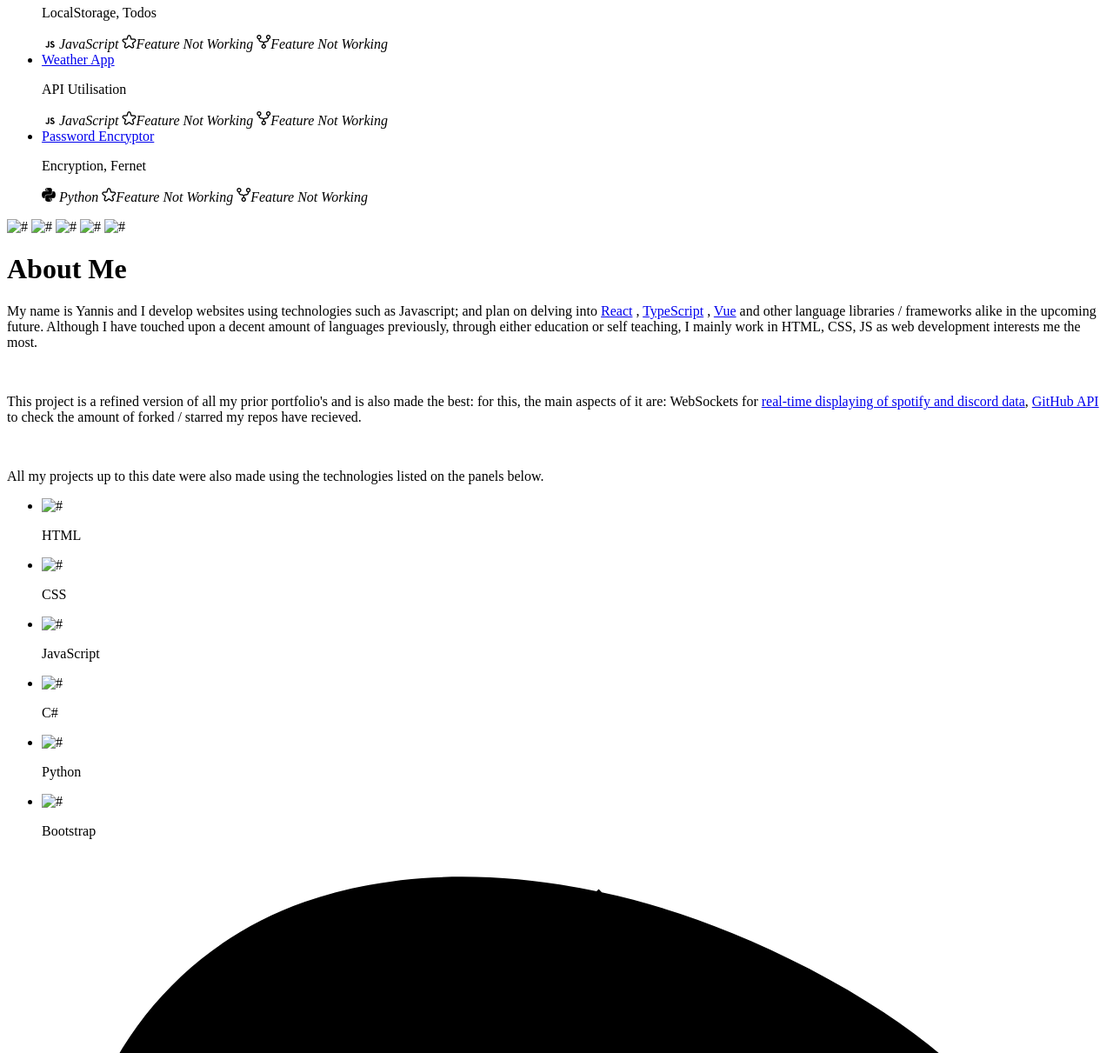
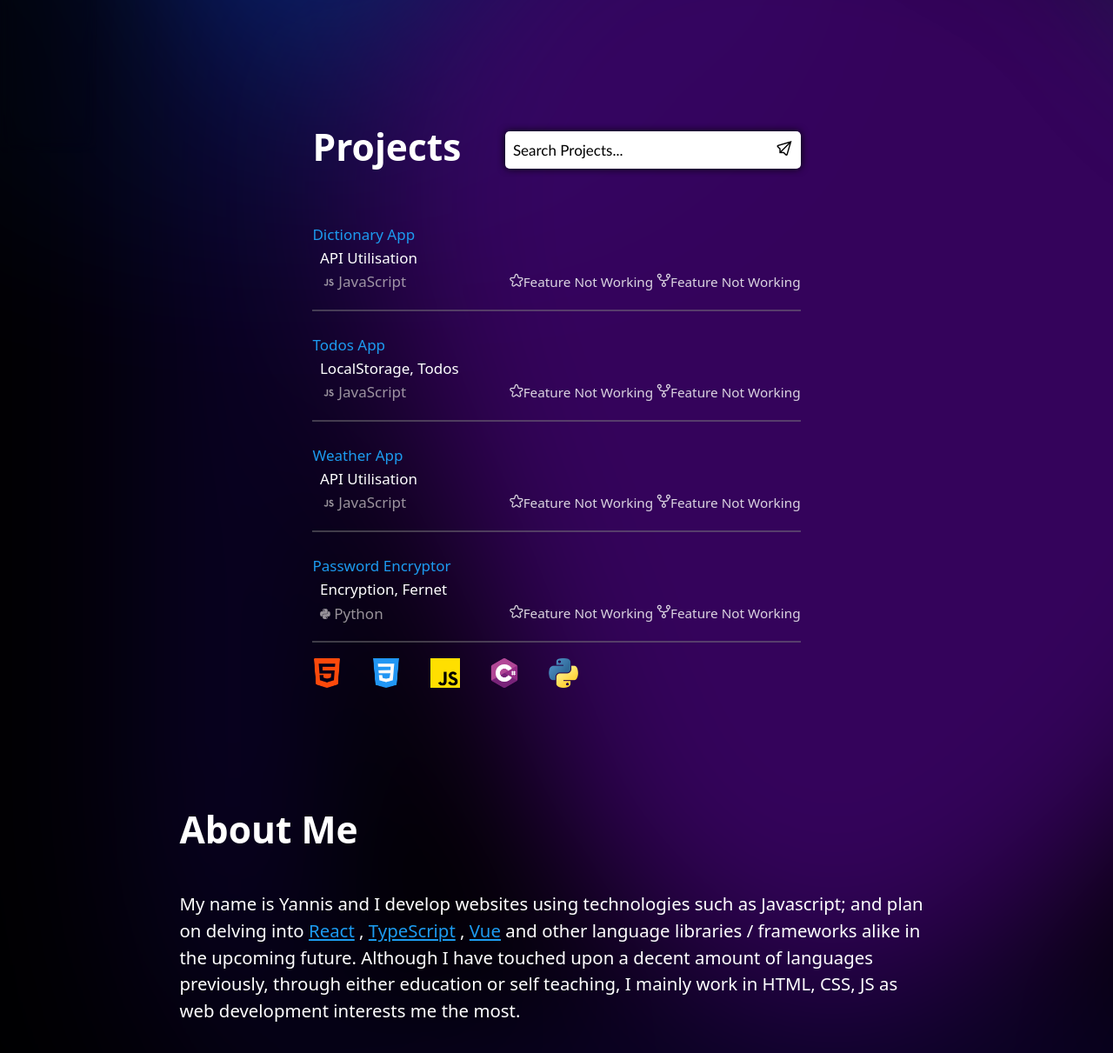
Before and after one commit to yannikontos/Portfolio, a plain HTML site: page html-pages/index.html in a window 1280 px wide. Shown: the part 760-1971 px from the top of the page at 87% size. Drawn offline with nearby package versions, Linux system fonts and the light colour scheme; the site is published under a folder, as on GitHub Pages, so addresses that start at the root find nothing; no server answers.

Commit message:
Update index.html

```diff
--- a/html-pages/index.html
+++ b/html-pages/index.html
@@ -5,8 +5,8 @@
     <meta http-equiv="X-UA-Compatible" content="IE=edge">
     <meta name="viewport" content="width=device-width, initial-scale=1.0">
     <title>Portfolio</title>
-    <link rel="stylesheet" href="/css-pages/style.css">
-    <link rel="stylesheet" href="/css-pages/blob.css">
+    <link rel="stylesheet" href="../css-pages/style.css">
+    <link rel="stylesheet" href="../css-pages/blob.css">
     <link rel="stylesheet" href='https://cdn-uicons.flaticon.com/uicons-regular-rounded/css/uicons-regular-rounded.css'>
     <link rel="stylesheet" href='https://cdn-uicons.flaticon.com/uicons-brands/css/uicons-brands.css'>
     <link rel="stylesheet" href='https://cdn-uicons.flaticon.com/uicons-regular-straight/css/uicons-regular-straight.css'>
@@ -40,7 +40,7 @@
                     </header>
 
                     <div class="pfp-socials">
-                        <img class="pfp-img" src="/img/Icelandic-views-12.webp" alt="#">
+                        <img class="pfp-img" src="../img/Icelandic-views-12.webp" alt="#">
                         <div class="social-container">
                             <h2 class="socials-header">Socials</h2>
                             <ul class="social-icons" id="navList">
@@ -62,7 +62,7 @@
             <div class="spotify-panel">
                 <i class="fi fi-brands-spotify spotify-icon"></i>
                 <div class="titles-container" id="temp">
-                    <img class="track-icon" id="trackIcon" src="/img/no-song-icon.jpg" alt="#" width="75px" height="75px">
+                    <img class="track-icon" id="trackIcon" src="../img/no-song-icon.jpg" alt="#" width="75px" height="75px">
                     <p class="track-name" id="trackName">Nothing Playing</p>
                     <p class="artist-name" id="artistName">Unknown Artist Name</p>
                     <p class="album-name" id="albumName">Unknown Album</p>
@@ -118,11 +118,11 @@
             </ul>
 
             <aside class="tech-icons-container">
-                <img class="tech-icons icon-type-1"  src="/img/html-5.png" alt="#">
-                <img class="tech-icons icon-type-2"  src="/img/css-3.png" alt="#">
-                <img class="tech-icons icon-type-1"  src="/img/js.png" alt="#">
-                <img class="tech-icons icon-type-2"  src="/img/c-sharp.png" alt="#">
-                <img class="tech-icons icon-type-1"  src="/img/python.png" alt="#">
+                <img class="tech-icons icon-type-1"  src="../img/html-5.png" alt="#">
+                <img class="tech-icons icon-type-2"  src="../img/css-3.png" alt="#">
+                <img class="tech-icons icon-type-1"  src="../img/js.png" alt="#">
+                <img class="tech-icons icon-type-2"  src="../img/c-sharp.png" alt="#">
+                <img class="tech-icons icon-type-1"  src="../img/python.png" alt="#">
             </aside>
         </div>
     </div>
@@ -156,27 +156,27 @@
 
             <ul class="tech-panels">
                 <li class="tech-item">
-                    <img src="/img/html-5.png" alt="#" width="35px" height="35px">
+                    <img src="../img/html-5.png" alt="#" width="35px" height="35px">
                     <p class="language-name">HTML</p>
                 </li>
                 <li class="tech-item">
-                    <img src="/img/css-3.png" alt="#" width="35px" height="35px">
+                    <img src="../img/css-3.png" alt="#" width="35px" height="35px">
                     <p class="language-name">CSS</p>
                 </li>
                 <li class="tech-item">
-                    <img src="/img/js.png" alt="#" width="35px" height="35px">
+                    <img src="../img/js.png" alt="#" width="35px" height="35px">
                     <p class="language-name">JavaScript</p>
                 </li>
                 <li class="tech-item">
-                    <img src="/img/c-sharp.png" alt="#" width="35px" height="35px">
+                    <img src="../img/c-sharp.png" alt="#" width="35px" height="35px">
                     <p class="language-name">C#</p>
                 </li>
                 <li class="tech-item">
-                    <img src="/img/python.png" alt="#" width="35px" height="35px">
+                    <img src="../img/python.png" alt="#" width="35px" height="35px">
                     <p class="language-name">Python</p>
                 </li>
                 <li class="tech-item tech-item-6">
-                    <img src="/img/bootstrap-logo.png" alt="#" width="60px" height="60px">
+                    <img src="../img/bootstrap-logo.png" alt="#" width="60px" height="60px">
                     <p class="language-name">Bootstrap</p>
                 </li>
             </ul>
@@ -205,6 +205,6 @@
         </div>
     </div>
 
-<script src="/app.js"></script>
+<script src="../app.js"></script>
 </body>
 </html>
```
